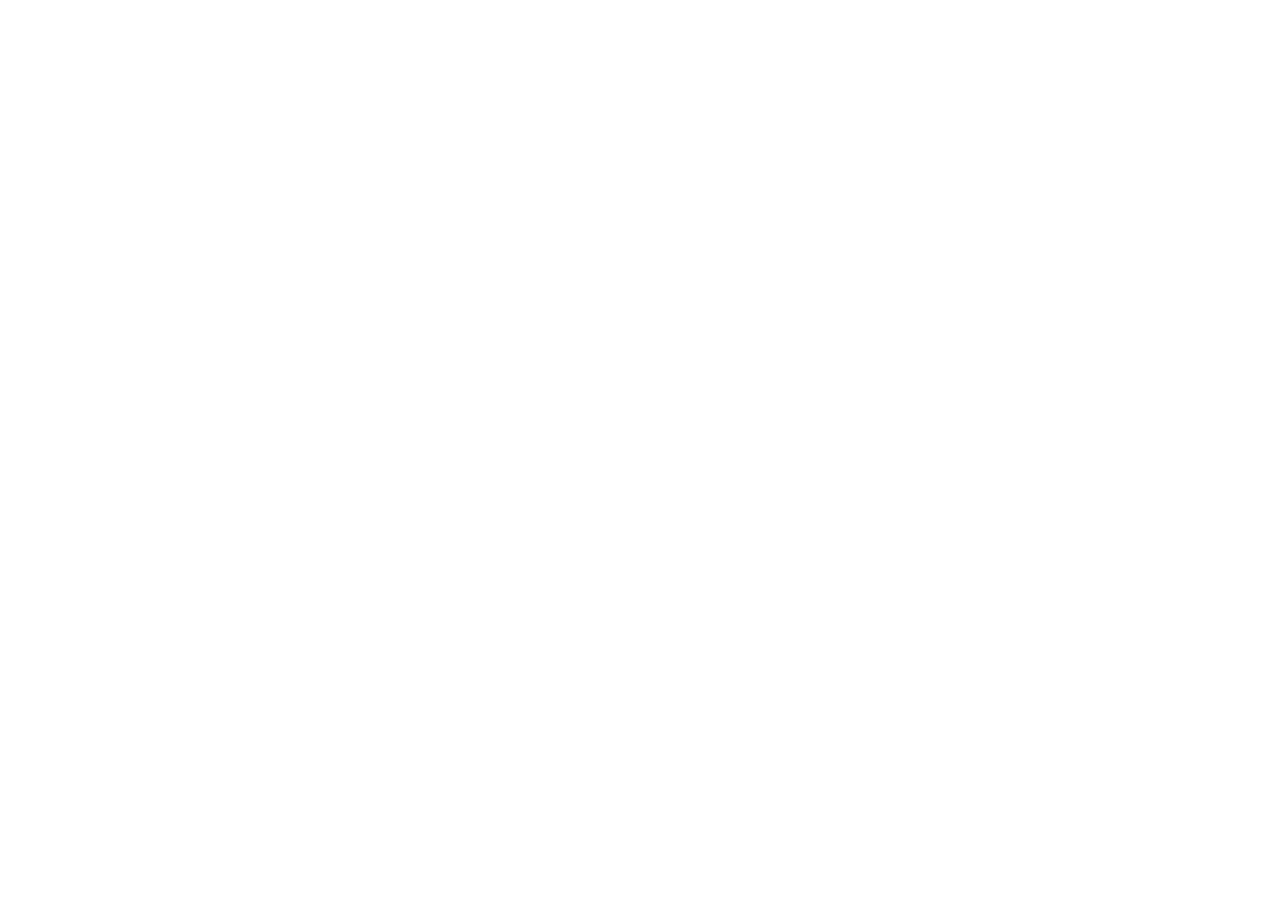
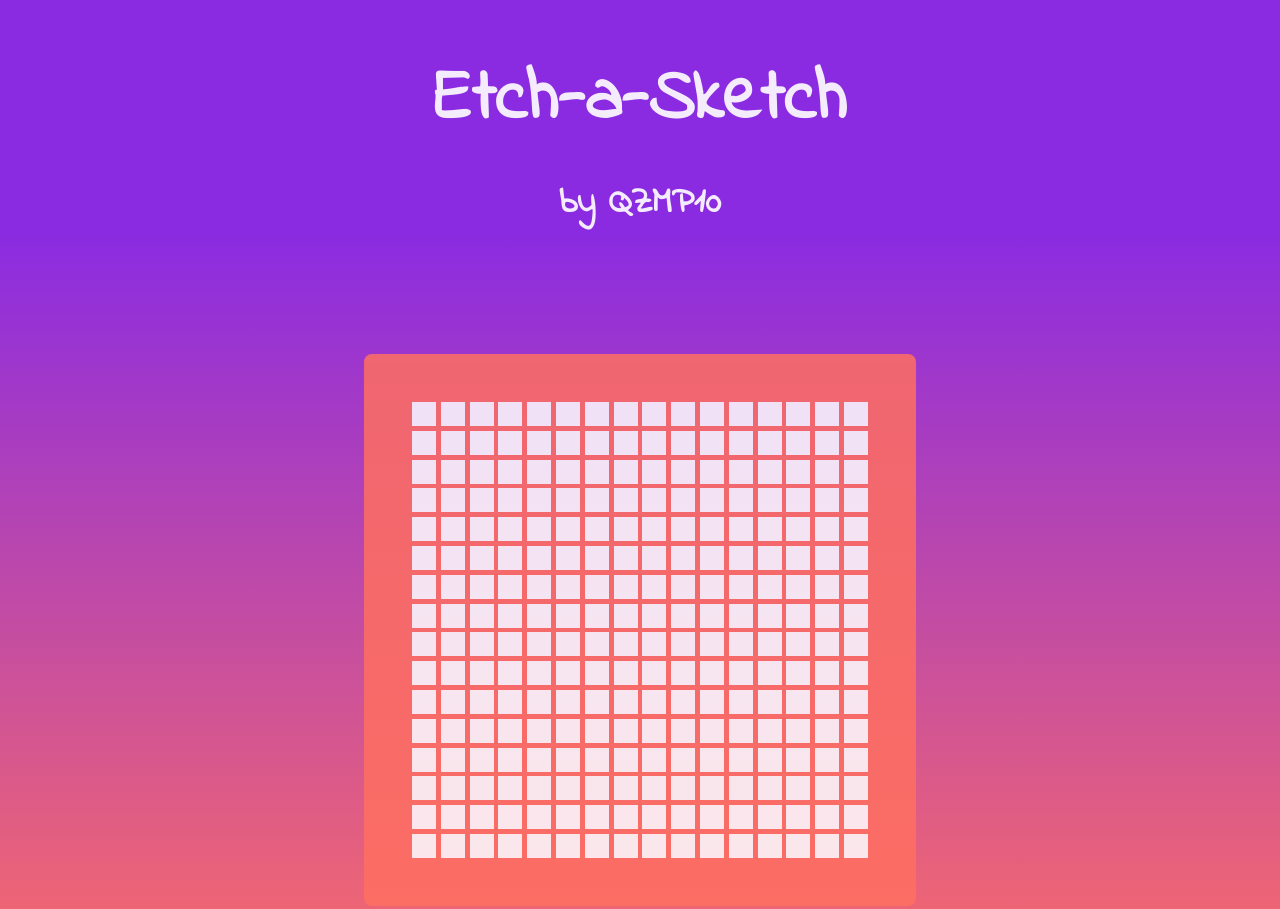
Before and after one commit to qzmp10/etch-a-sketch, a plain HTML site: page index.html in a window 1280 px wide. Shown: the top 909 px of the page. Before the commit the page ends 800 px from the top, so only its background shows below. Drawn offline with Linux system fonts and the light colour scheme.

Commit message:
Created the base layout with the 16x16 grid

```diff
--- a/index.html
+++ b/index.html
@@ -6,10 +6,16 @@
     <meta name="viewport" content="width=device-width, initial-scale=1.0">
     <title>Etch-a-Sketch</title>
     <link rel="stylesheet" href="../etch-a-sketch/style.css">
+    <link rel="preconnect" href="https://fonts.googleapis.com">
+    <link rel="preconnect" href="https://fonts.gstatic.com" crossorigin>
+    <link href="https://fonts.googleapis.com/css2?family=Indie+Flower&family=Roboto:wght@300;400&display=swap" rel="stylesheet">
 </head>
 <body>
-    <div class="grid container">
+   <h1>Etch-a-Sketch</h1>
+   <h3>by QZMP10</h3>
+   <div class="page">
 
-    </div>
+   </div>
+   <script src="../etch-a-sketch/script.js"></script>
 </body>
 </html>
--- a/script.js
+++ b/script.js
@@ -0,0 +1,16 @@
+let grid = document.createElement('div');
+
+let page = document.querySelector('.page');
+
+page.appendChild(grid);
+
+grid.classList.add('grid');
+
+function makeGrid() {
+    for (i=0; i<256; i++) {
+        let item = document.createElement('div');
+        grid.appendChild(item);
+    }
+}
+
+makeGrid();
--- a/style.css
+++ b/style.css
@@ -1,3 +1,60 @@
-.container {
-    background-color: rgb(47, 255, 186);
+body, html {
+    margin: 0;
+    padding: 0;
+    border: 0;
+    font-family: 'Indie Flower';
 }
+
+.page {
+    background: linear-gradient(blueviolet, #FF6F61FF);
+    height: 100vh;
+    display: flex;
+    flex-direction: column;
+    justify-content: center;
+    align-items: center;
+}
+
+h1 {
+    display: flex;
+    justify-content: center;
+    align-items: center;
+    color: rgba(255, 255, 255, 0.904);;
+    font-weight: bolder;
+    background-color: blueviolet;
+    margin: 0;
+    padding-top: 48px;
+    font-size: 72px;
+}
+
+h3 {
+    display: flex;
+    justify-content: center;
+    align-items: center;
+    color: rgba(255, 255, 255, 0.904);;
+    font-weight: bolder;
+    background-color: blueviolet;
+    margin: 0;
+    padding-top: 24px;
+    font-size: 36px;
+}
+
+.grid {
+    background-color: #FF6F61FF;
+    opacity: 85%;
+    padding: 48px;
+    display: grid;
+    grid-template-columns: repeat(16, 1fr);
+    grid-template-rows: repeat(16, 1fr);
+    gap: 0.3em;
+    border-radius: 8px;
+}
+
+.grid > div {
+    height: 24px;
+    width: 24px;
+    background-color: white;
+}
+
+.hover {
+    background-color: #FEAE51FF;
+}
```
